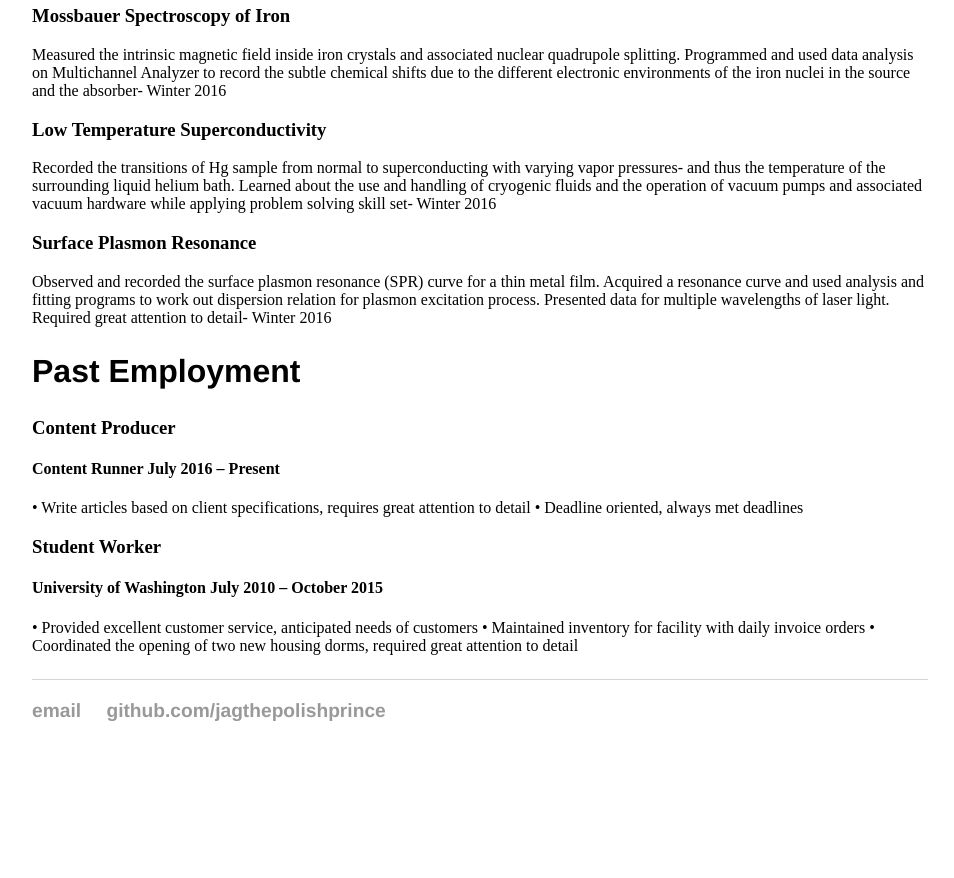
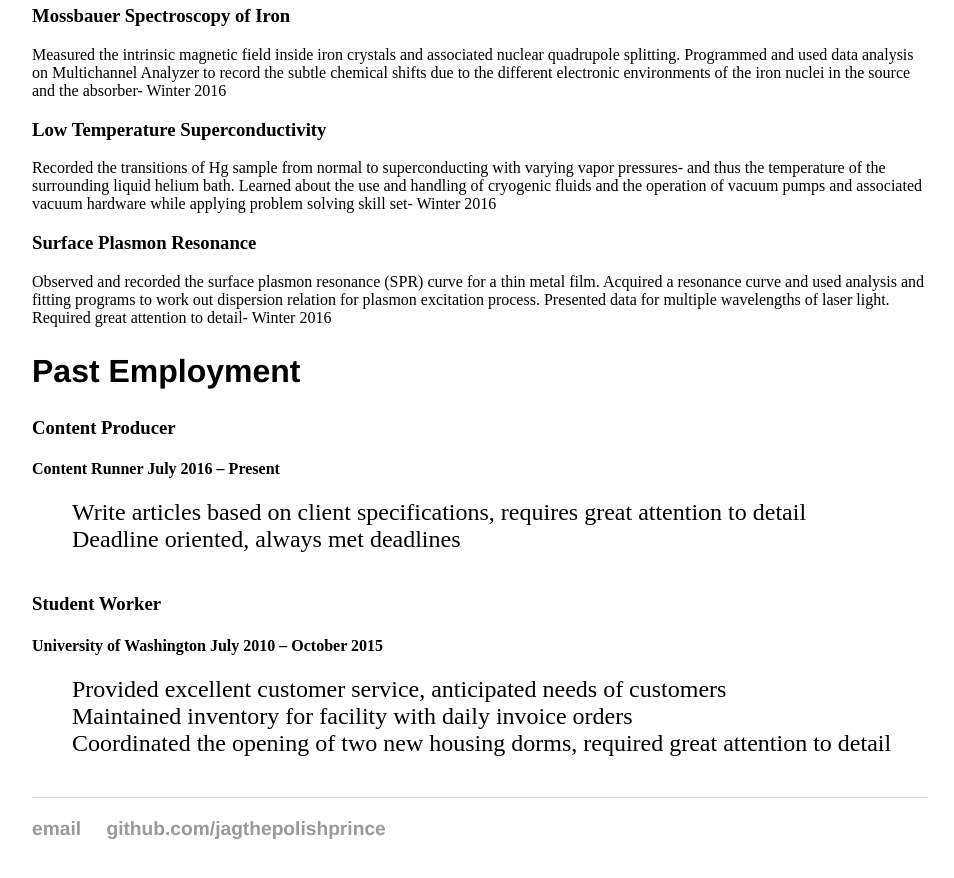
Before and after one commit to jagthepolishprince/jagthepolishprince.github.io, a Jekyll site: the page built from resume/index.html, in a window 1280 px wide and 900 px high, scrolled down 1113 px. Shown: the top 878 px of the window, without its empty margins (160-1114 px from the left). Built offline with Jekyll 4.4.1, drawn with Linux system fonts in a browser that asks for light colours; before the commit the page ends 1895 px from its top, so only the background shows below that.

Commit message:
Update index.html

```diff
--- a/resume/index.html
+++ b/resume/index.html
@@ -40,13 +40,15 @@ Observed and recorded the surface plasmon resonance (SPR) curve for a thin metal
 	<h2>Past Employment</h2>
 <h3>Content Producer</h3>
 	<h4>Content Runner 					July 2016 – Present</h4>
-•	Write articles based on client specifications, requires great attention to detail
-•	Deadline oriented, always met deadlines
+	<ul>
+		<li>Write articles based on client specifications, requires great attention to detail</li>
+		<li>Deadline oriented, always met deadlines</li></ul>
 
 	<h3>Student Worker</h3>
 	<h4>University of Washington 				July 2010 – October 2015</h4>
-•	Provided excellent customer service, anticipated needs of customers
-•	Maintained inventory for facility with daily invoice orders
-•	Coordinated the opening of two new housing dorms, required great attention to detail
+<ul>
+	<li>Provided excellent customer service, anticipated needs of customers</li>
+	<li>Maintained inventory for facility with daily invoice orders</li>
+	<li>Coordinated the opening of two new housing dorms, required great attention to detail</li>
 </p>
 </div><!-- /.blurb -->
```
Also changed, not shown: other parts of resume/index.html (+1 -1 lines).
